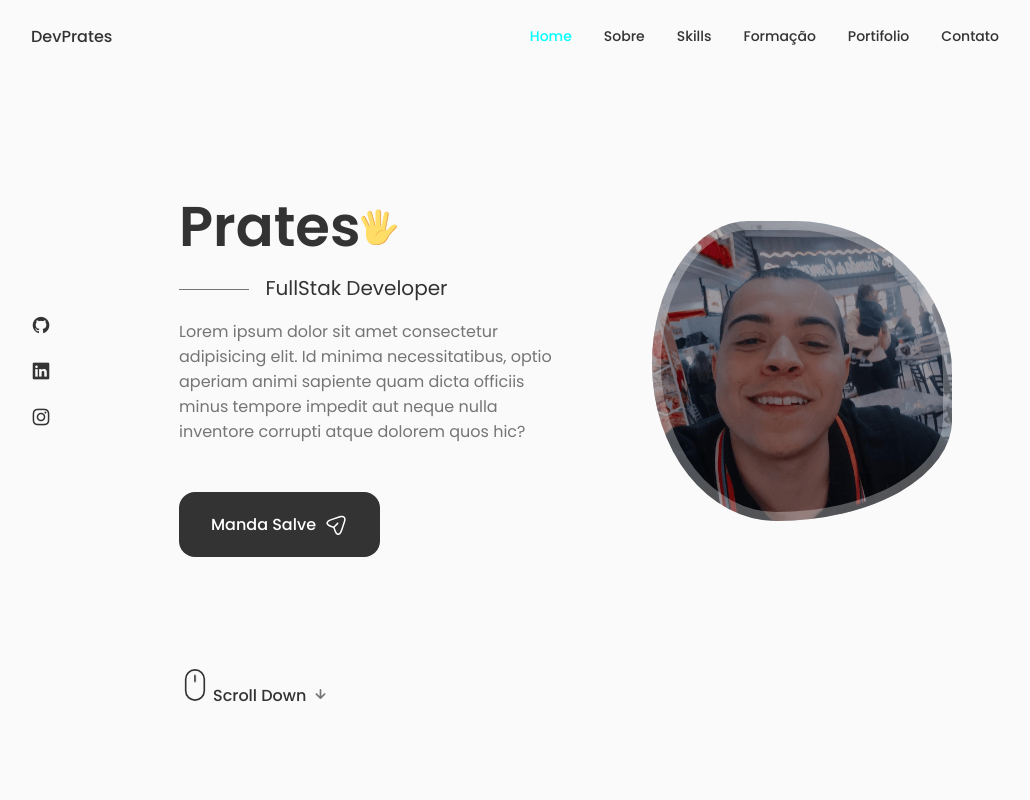
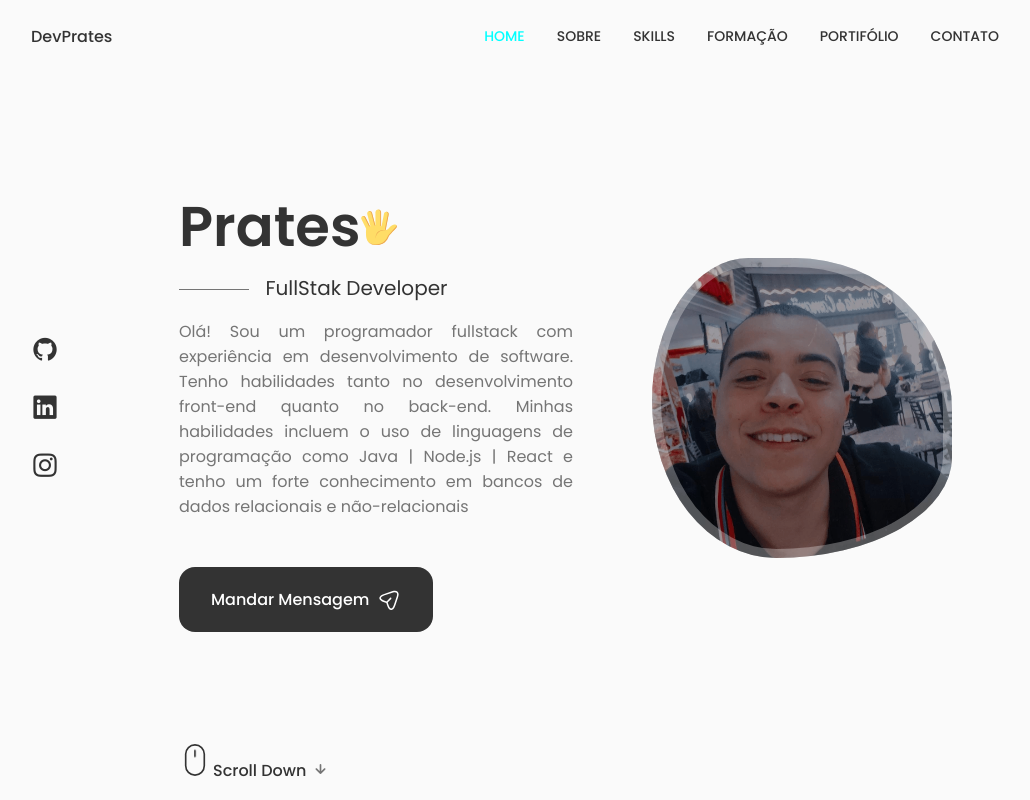
Before and after one commit to devPrates/Portifolio, a React (Vite) app: page / in a window 1280 px wide. Shown: the top 800 px of the page, without its empty margins (125-1155 px from the left). Built offline with nearby package versions, Linux system fonts and the light colour scheme.

Commit message:
commit teste

```diff
--- a/src/App.css
+++ b/src/App.css
@@ -158,6 +158,7 @@ img {
 
 .button:hover {
   background-color: var(--title-color-dark);
+  transition: .5s;
 }
 
 .button__icon {
--- a/src/App.jsx
+++ b/src/App.jsx
@@ -5,7 +5,6 @@ import Home from './components/home/Home'
 import About from './components/about/About'
 import Skills from './components/skills/Skills'
 import Qualification from './components/qualification/Qualification'
-{/*import Portifolio from './components/Portifolio/Portifolio'*/}
 import Project from './components/projects/Project'
 import Contact from './components/contact/Contact'
 import Footer from './components/footer/Footer'
--- a/src/components/header/Header.jsx
+++ b/src/components/header/Header.jsx
@@ -24,42 +24,42 @@ const Header = () => {
                         <li className="nav__item">
                             <a href="#home" onClick={() => setActiveNav('#home')}
                             className={activeNav === "#home" ? "nav__link active-link" : "nav__link"}>
-                                <i className="uil uil-estate nav__icon"></i> Home
+                                <i className="uil uil-estate nav__icon"></i> HOME
                             </a>
                         </li>
 
                         <li className="nav__item">
                             <a href="#sobre"  onClick={() => setActiveNav('#sobre')}
                             className={activeNav === "#sobre" ? "nav__link active-link" : "nav__link"}>
-                                <i className="uil uil-user nav__icon"></i> Sobre
+                                <i className="uil uil-user nav__icon"></i> SOBRE
                             </a>
                         </li>
 
                         <li className="nav__item">
                             <a href="#skills"  onClick={() => setActiveNav('#skills')}
                             className={activeNav === "#skills" ? "nav__link active-link" : "nav__link"}>
-                                <i className="uil uil-file-alt nav__icon"></i> Skills
+                                <i className="uil uil-file-alt nav__icon"></i> SKILLS
                             </a>
                         </li>
 
                         <li className="nav__item">
                             <a href="#formacao"  onClick={() => setActiveNav('#formacao')}
                             className={activeNav === "#formacao" ? "nav__link active-link" : "nav__link"}>
-                                <i className="uil uil-briefcase nav__icon"></i> Formação
+                                <i className="uil uil-briefcase nav__icon"></i> FORMAÇÃO
                             </a>
                         </li>
 
                         <li className="nav__item">
-                            <a href="#portifolio"  onClick={() => setActiveNav('#portifolio')}
-                            className={activeNav === "#portifolio" ? "nav__link active-link" : "nav__link"}>
-                                <i className="uil uil-scenery nav__icon"></i> Portifolio
+                            <a href="#project"  onClick={() => setActiveNav('#project')}
+                            className={activeNav === "#project" ? "nav__link active-link" : "nav__link"}>
+                                <i className="uil uil-scenery nav__icon"></i> PORTIFÓLIO
                             </a>
                         </li>
 
                         <li className="nav__item">
                             <a href="#contato"  onClick={() => setActiveNav('#contato')}
                             className={activeNav === "#contato" ? "nav__link active-link" : "nav__link"}>
-                                <i className="uil uil-message nav__icon"></i> Contato
+                                <i className="uil uil-message nav__icon"></i> CONTATO
                             </a>
                         </li>
                     </ul>
--- a/src/components/home/Data.jsx
+++ b/src/components/home/Data.jsx
@@ -55,11 +55,11 @@ const Data = () => {
         </svg>
         </h1>
         <h3 className="home__subtitle">FullStak Developer</h3>
-        <p className="home__description">Lorem ipsum dolor sit amet consectetur adipisicing elit.
-        Id minima necessitatibus, optio aperiam animi sapiente quam dicta officiis minus tempore impedit
-        aut neque nulla inventore corrupti atque dolorem quos hic?</p>
+        <p className="home__description">Olá! Sou um programador fullstack com experiência em desenvolvimento de software.
+        Tenho habilidades tanto no desenvolvimento front-end quanto no back-end. Minhas habilidades incluem o uso de linguagens
+         de programação como Java | Node.js | React e tenho um forte conhecimento em bancos de dados relacionais e não-relacionais</p>
 
-        <a href="#contact" className="button button--flex">Manda Salve
+        <a href="#contact" className="button button--flex">Mandar Mensagem
         <svg
                   class="button__icon"
                   xmlns="http://www.w3.org/2000/svg"
--- a/src/components/home/home.css
+++ b/src/components/home/home.css
@@ -17,12 +17,13 @@
 
 
 .home__social-icon{
-    font-size: 1.25rem;
+    font-size: 1.75rem;
     color: var(--title-color);
 }
 
 .home__social-icon:hover {
     color: var(--title-color-dark);
+    transition: .4s;
 }
 
 .home__title {
@@ -57,6 +58,7 @@
 .home__description{
     max-width: 400px;
     margin-bottom: var(--mb-3);
+    text-align: justify;
 }
 .home__img{
     background: url(../../assets/profile03.png);
```
